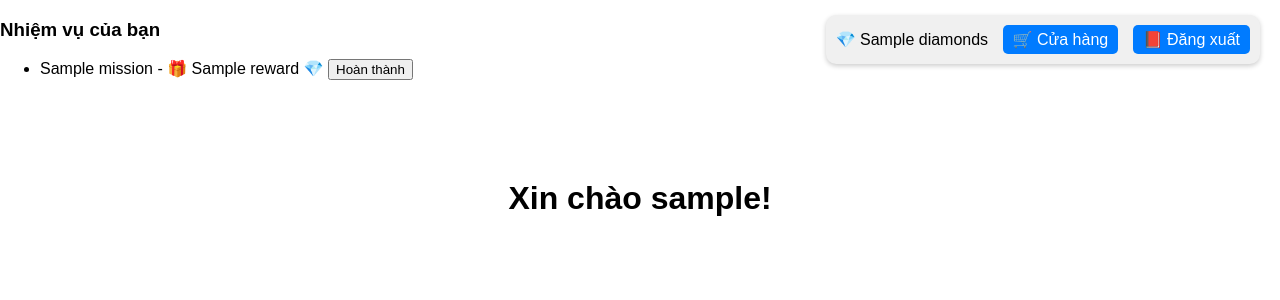
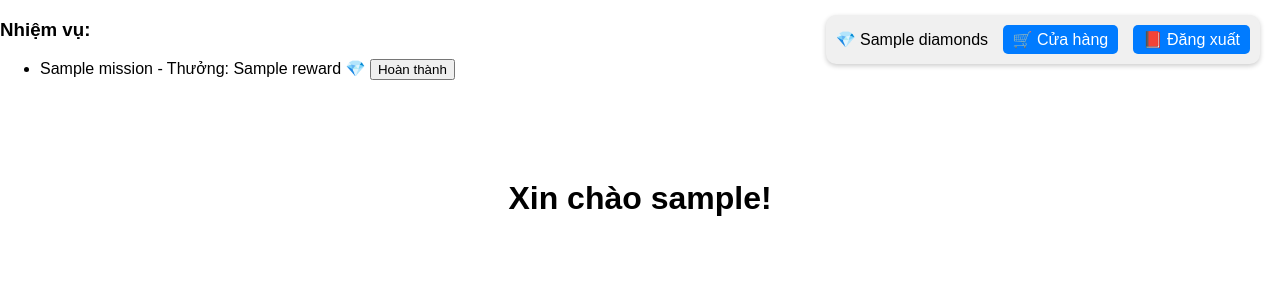
Before and after one commit to phamthienan123/my-web-game-new12345, a Flask app: template templates/dashboard.html in a window 1280 px wide. Shown: the top 300 px of the page. Run offline with Flask 3, Linux system fonts and the light colour scheme; the template is opened without the code that fills it: most values are stand-ins (such as "Sample title", 1, 10 or a date in 2020).

Commit message:
Update dashboard.html

```diff
--- a/templates/dashboard.html
+++ b/templates/dashboard.html
@@ -29,17 +29,17 @@
             border-radius: 5px;
         }
     </style>
-    <h3>Nhiệm vụ của bạn</h3>
+ <h3>Nhiệm vụ:</h3>
 <ul>
     {% for mission in missions %}
         <li>
-        {{ mission.title }} - 🎁 {{ mission.reward }} 💎
-        {% if not mission.completed %}
-            <form method="POST" action="/complete_mission/{{ loop.index0 }}" style="display:inline;">
+            {{ mission.title }} - Thưởng: {{ mission.reward }} 💎
+            {% if mission.completed %}
+                ✅ Đã hoàn thành
+            {% else %}
+                <form method="post" action="/complete_mission/{{ loop.index0 }}" style="display:inline;">
                     <button type="submit">Hoàn thành</button>
                 </form>
-        {% else %}
-            ✅ Đã hoàn thành
             {% endif %}
         </li>
     {% endfor %}
```
Lines whose indentation alone changed are shown as unchanged.
